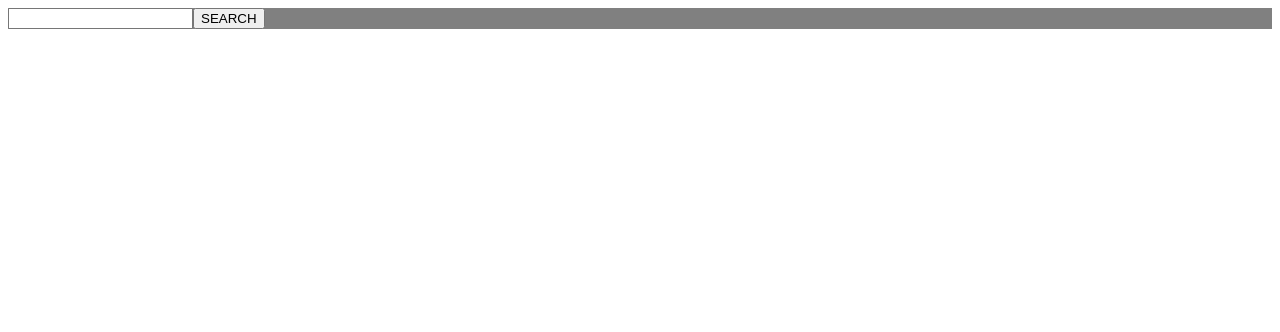
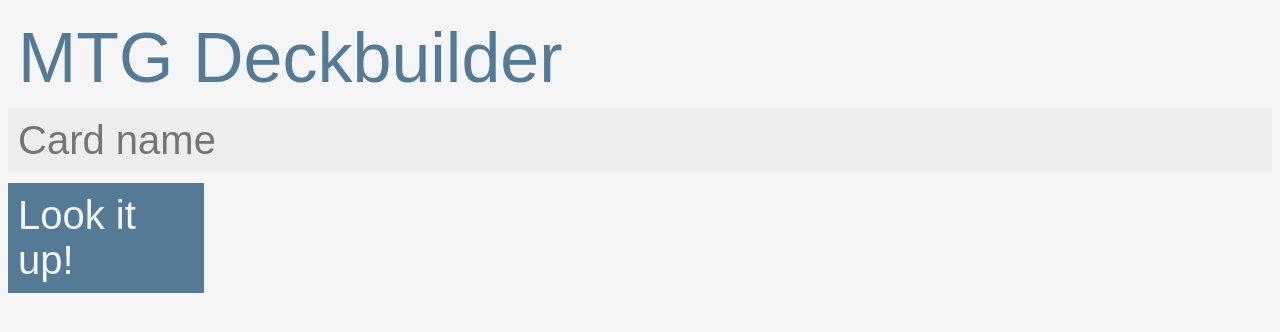
Before and after one commit to mountHouli/mtg-deckbuilder-web, a React app: page / in a window 1280 px wide. Shown: the top 332 px of the page. Built offline with nearby package versions, Linux system fonts and the light colour scheme.

Commit message:
[001] Add header and style the page

```diff
--- a/src/components/App.jsx
+++ b/src/components/App.jsx
@@ -2,10 +2,12 @@
 
 import '../styles/styles-root.scss'
 import Page from './Page'
+import Header from './Header'
 
 const App = () => {
   return (
-    <div className='main'>
+    <div>
+      <Header />
       <Page/>
     </div>
   )
--- a/src/components/CardSearch.jsx
+++ b/src/components/CardSearch.jsx
@@ -36,9 +36,9 @@
 
     return (
       <div>
-        <form>
-          <input onChange={(e) => this.handleCardNameChange(e)} value={cardName}></input>
-          <button type="submit" onClick={(e) => this.handleSubmit(e)}>SEARCH</button>
+        <form className="card-search-form">
+          <input onChange={(e) => this.handleCardNameChange(e)} value={cardName} className='card-search-input' placeholder="Card name" />
+          <button type="submit" onClick={(e) => this.handleSubmit(e)} className='card-search-submit-button'>Look it up!</button>
         </form>
       </div>
     )
--- /dev/null
+++ b/src/components/Header.jsx
@@ -0,0 +1,11 @@
+import React from 'react'
+
+const Header = () => {
+  return (
+    <div className="header-container">
+      MTG Deckbuilder
+    </div>
+  )
+}
+
+export default Header
--- /dev/null
+++ b/src/styles/constants.scss
@@ -0,0 +1,20 @@
+// Colors
+
+$LIGHT_WHITE: #F5F5F5;
+$DARK_WHITE: #EEEEEE;
+
+$LIGHT_BLUE: #7395AE;
+$DARK_BLUE: #557A95;
+
+$LIGHT_BROWN: #968373;
+$DARK_BROWN: #5D5C61;
+
+$LIGHT_TAN: #C2B9B0;
+$DARK_TAN: #B1A296;
+
+// Border, Margin, Padding
+
+$PADDING__STANDARD: 10px;
+$PADDING__HEADER_VERTICAL: 10px;
+
+$FONT_SIZE__LOOKUP_WIDGET: 40px;
--- a/src/styles/styles-root.scss
+++ b/src/styles/styles-root.scss
@@ -1,3 +1,54 @@
-.main {
-  background-color: gray
+@import './constants.scss';
+
+body {
+  background-color: $LIGHT_WHITE;
+  font-family: sans-serif;
 }
+
+input {
+  font-family: sans-serif;
+}
+
+input:focus {
+  outline: none;
+}
+
+.header-container {
+  color: $DARK_BLUE;
+  font-size: 70px;
+
+  padding-top: $PADDING__HEADER_VERTICAL;
+  padding-bottom: $PADDING__HEADER_VERTICAL;
+  padding-left: $PADDING__STANDARD;
+  padding-right: $PADDING__STANDARD;
+}
+
+.card-search-form {
+  display: flex;
+  flex-direction: column;
+}
+
+.card-search-input {
+  background-color: $DARK_WHITE;
+  color: $LIGHT_BLUE;
+
+  border: none;
+
+  font-size: $FONT_SIZE__LOOKUP_WIDGET;
+  padding: $PADDING__STANDARD;
+}
+
+.card-search-submit-button {
+  background-color: $DARK_BLUE;
+  color: $LIGHT_WHITE;
+
+  border: none;
+
+  font-size: $FONT_SIZE__LOOKUP_WIDGET;
+  text-align: left;
+
+  width: 196px;
+
+  padding: $PADDING__STANDARD;
+  margin-top: 10px;
+}
```
